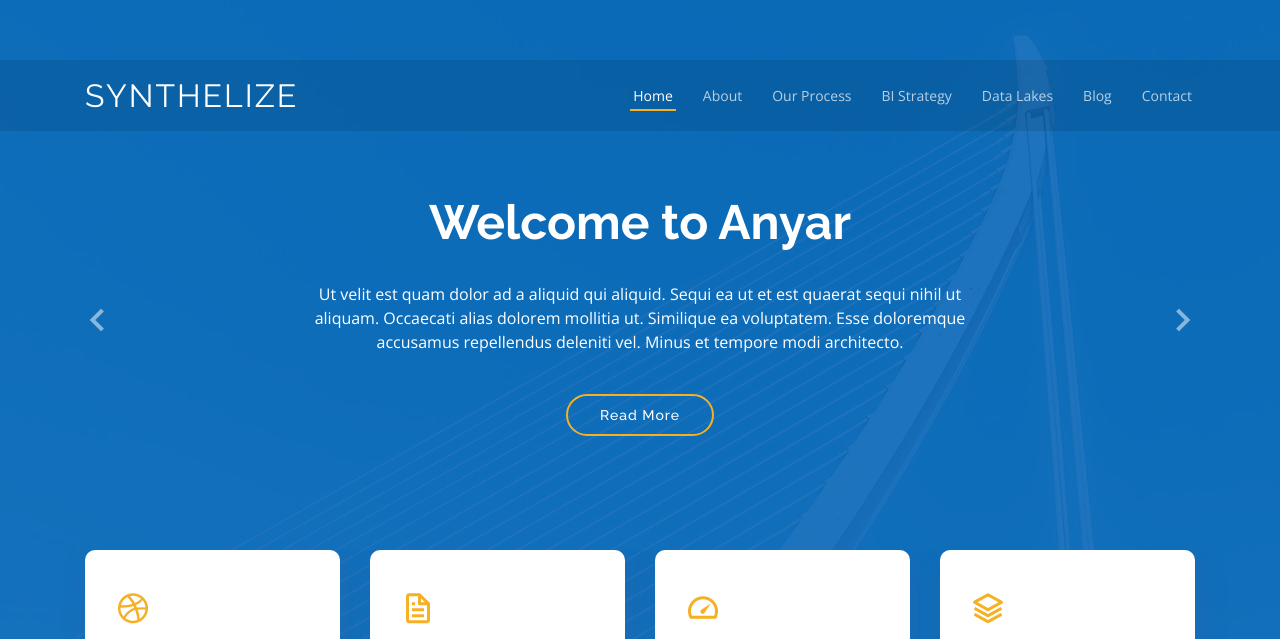
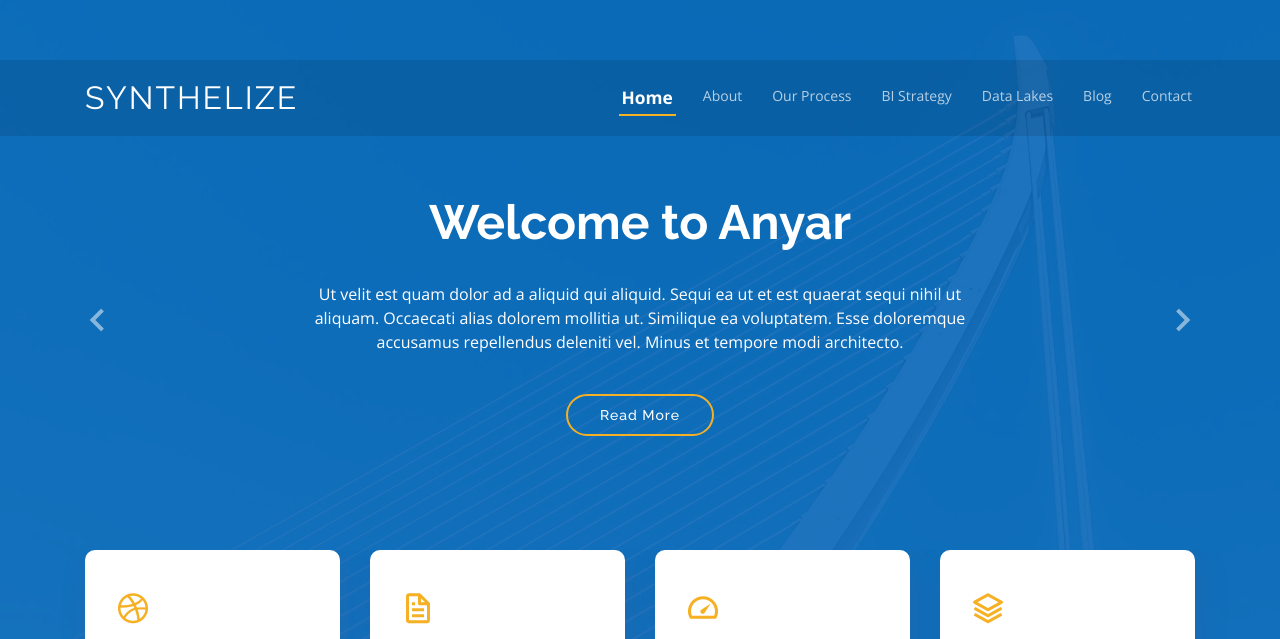
Before and after one commit to tbasalla/synthelize_exp_website, a PHP site: page / in a window 1280 px wide. Shown: the top 639 px of the page. Run offline with PHP 8.4, Linux system fonts and the light colour scheme.

Commit message:
automated commit

```diff
--- a/header.php
+++ b/header.php
@@ -38,7 +38,7 @@
 
       <nav class="nav-menu d-none d-lg-block">
         <ul>
-          <li class="active"><a href="#header">Home</a></li>
+          <li><a href="#header" style="font-size: 13pt; font-weight: bold">Home</a></li>
           <li><a href="#about">About</a></li>
           <li><a href="#services">Our Process</a></li>
           <li><a href="#portfolio">BI Strategy</a></li>
```
Also changed, not shown: 1 other file.
